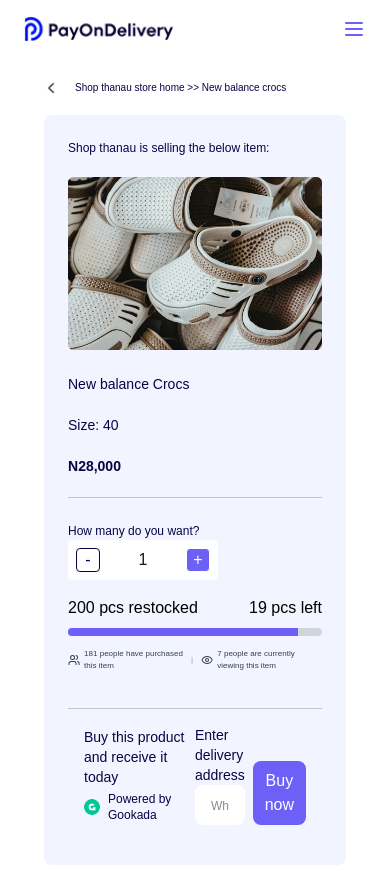
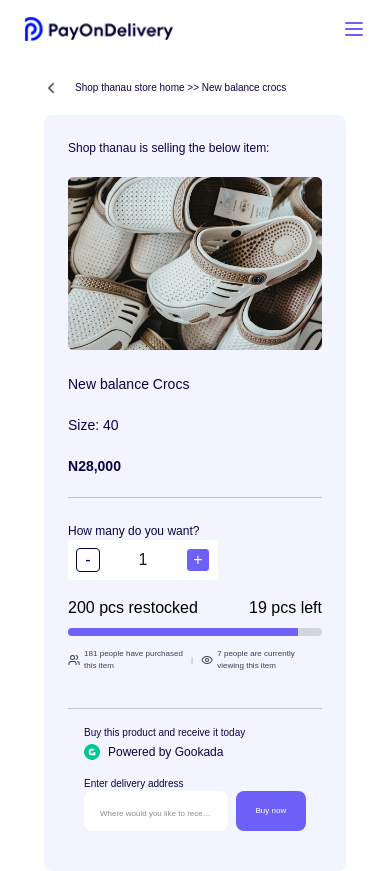
Before and after one commit to AS-Baba/pod, a Next.js app: page /product-details in a window 390 px wide. Built offline with nearby package versions, Linux system fonts and the light colour scheme.

Commit message:
Refactored buy now

```diff
--- a/src/app/_components/ui/buyNow.tsx
+++ b/src/app/_components/ui/buyNow.tsx
@@ -4,9 +4,9 @@
 
 export default function BuyNowSection() {
   return (
-    <div className=" p-4 rounded-lg  mx-auto flex items-center justify-between">
+    <div className=" p-4 rounded-lg  mx-auto md:flex items-center justify-between ">
       {/* Left Section */}
-      <div className="flex flex-col gap-1 text-[#080445] text-sm">
+      <div className="flex flex-col gap-1 text-[#080445] text-[10px] md:text-sm">
         <p>Buy this product and receive it today</p>
         <div className="flex items-center gap-2 text-xs text-[#080445]">
           <Image src="/assets/icons/glogo.png" alt="Powered by Gookada" width={16} height={16} />
@@ -15,16 +15,16 @@
       </div>
 
       {/* Right Section */}
-      <div className="flex items-end gap-2 w-1/2">
+      <div className="flex items-end gap-2 md:w-1/2 max-sm:mt-4">
         <div className="flex flex-col w-full">
-          <label className="text-sm text-[#080445]">Enter delivery address</label>
+          <label className="text-[10px] md:text-sm text-[#080445]">Enter delivery address</label>
           <input
             type="text"
             placeholder="Where would you like to receive this item?"
-            className="w-full px-4 py-2 border-0 bg-[#fff] rounded-lg focus:outline-none focus:ring-2 focus:ring-[#6d60f6] placeholder:text-[12px]"
+            className="w-full px-4 py-2 border-0 bg-[#fff] rounded-lg focus:outline-none focus:ring-2 focus:ring-[#6d60f6] placeholder:text-[12px] max-sm:placeholder:text-[8px] placeholder:line-clamp-3 truncate"
           />
         </div>
-        <button className="w-[100px] px-2 py-2 bg-[#6d60f6] text-white rounded-lg hover:bg-[#6d60f6] transition">Buy now</button>
+        <button className="w-[100px] max-sm:h-[40px] max-sm:text-[8px]  px-2 py-2 bg-[#6d60f6] text-white rounded-lg hover:bg-[#6d60f6] transition">Buy now</button>
       </div>
     </div>
   );
```
